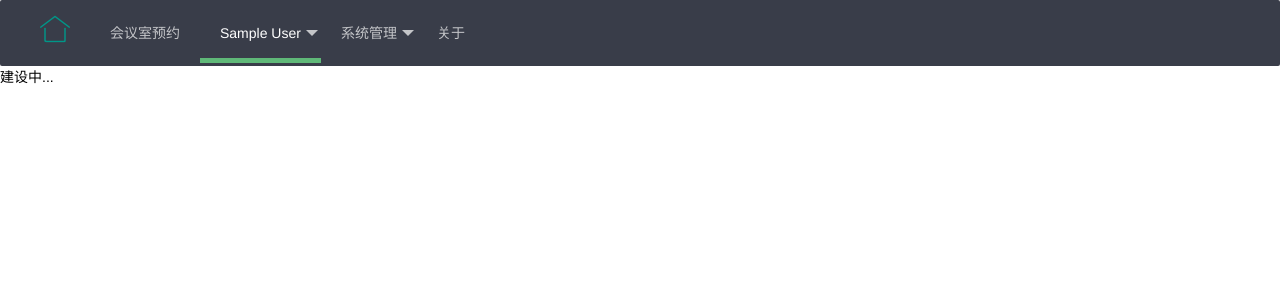
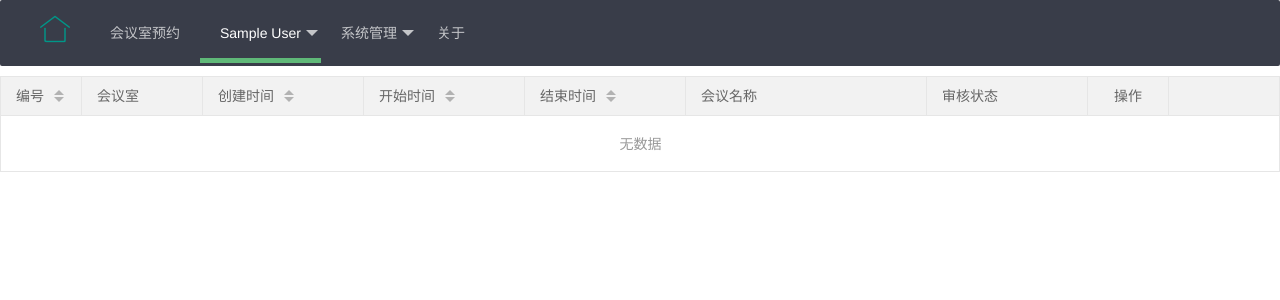
Before and after one commit to ankeliei/meetRoomBooking, a PHP site: page /views/historyOrders.php in a window 1280 px wide. Shown: the top 300 px of the page. Run offline with PHP 8.4, Linux system fonts and the light colour scheme; the visitor is signed in with stand-in values (Sample User, id 1); data that the repository does not hold is empty.

Commit message:
做了一些注释，添加用户查看自己预约历史的功能(半完成)

```diff
--- a/ajax/userInfo.php
+++ b/ajax/userInfo.php
@@ -20,3 +20,4 @@
         $arr['sql'] = $sql;
     }
     echo json_encode($arr);
+?>
--- a/views/historyOrders.php
+++ b/views/historyOrders.php
@@ -4,6 +4,7 @@
     <meta charset="UTF-8">
     <title>历史预约记录</title>
     <meta name="renderer" content="webkit">
+    <script src="/layui/layui.js"></script>
     <script>
         window.onload=function(){
             document.getElementById("info").className += " layui-this";
@@ -14,8 +15,25 @@
     <?php
     include("headBar.php")
     ?>
-    <div>
-        建设中...
-    </div>
+    <table id="main" lay-filter="mainTable" class="layui-table" lay-data="{url:'/ajax/historyOrdersByUser.php/'}">
+        <thead>
+            <tr>
+                <th lay-data="{field:'id', width:80, sort: true, fixed: true}">编号</th>
+                <th lay-data="{field:'room', width:120}">会议室</th>
+                <th lay-data="{field:'createTime', width:160, sort: true}">创建时间</th>
+                <th lay-data="{field:'startTime', width:160, sort: true}">开始时间</th>
+                <th lay-data="{field:'endTime', width:160, sort: true}">结束时间</th>
+                <th lay-data="{field:'txt', width:240}">会议名称</th>
+                <th lay-data="{field:'status', width:160}">审核状态</th>
+                <th lay-data="{fixed: 'right', width:80, align:'center', toolbar: '#delbut'}">操作</th>
+            </tr>
+        </thead>
+    </table>
+
+    <script type="text/html" id="delbut">
+        <a class="layui-btn layui-btn-danger layui-btn-xs" lay-event="del">删除</a>
+    </script>
+
+    <script src="js/userHistory.js"></script>
 </body>
 </html>
--- /dev/null
+++ b/views/js/userHistory.js
@@ -0,0 +1,18 @@
+layui.use(['jquery', 'table', 'layer'],function (){
+    var table = layui.table;
+    var $ = layui.jquery;
+    var layer = layui.layer;
+
+    table.on('tool(mainTable)',function (obj){
+        var data = obj.data;
+        console.log(obj);
+        if(obj.event === 'del'){
+            layer.confirm('<div style="text-align: center">真的删除行么?<br>删除后不可恢复<br>此订单将不再会被管理员审批或被分配有会议室使用时间</div>', function(index){
+                obj.del();
+                console.log(obj);
+                $.post('/ajax/delOrder.php',{},function (data,status){console.log(data)})
+                layer.close(index);
+            });
+        }
+    })
+});
```
Also changed, not shown: ajax/historyOrdersByUser.php (added, +32 -0 lines).
